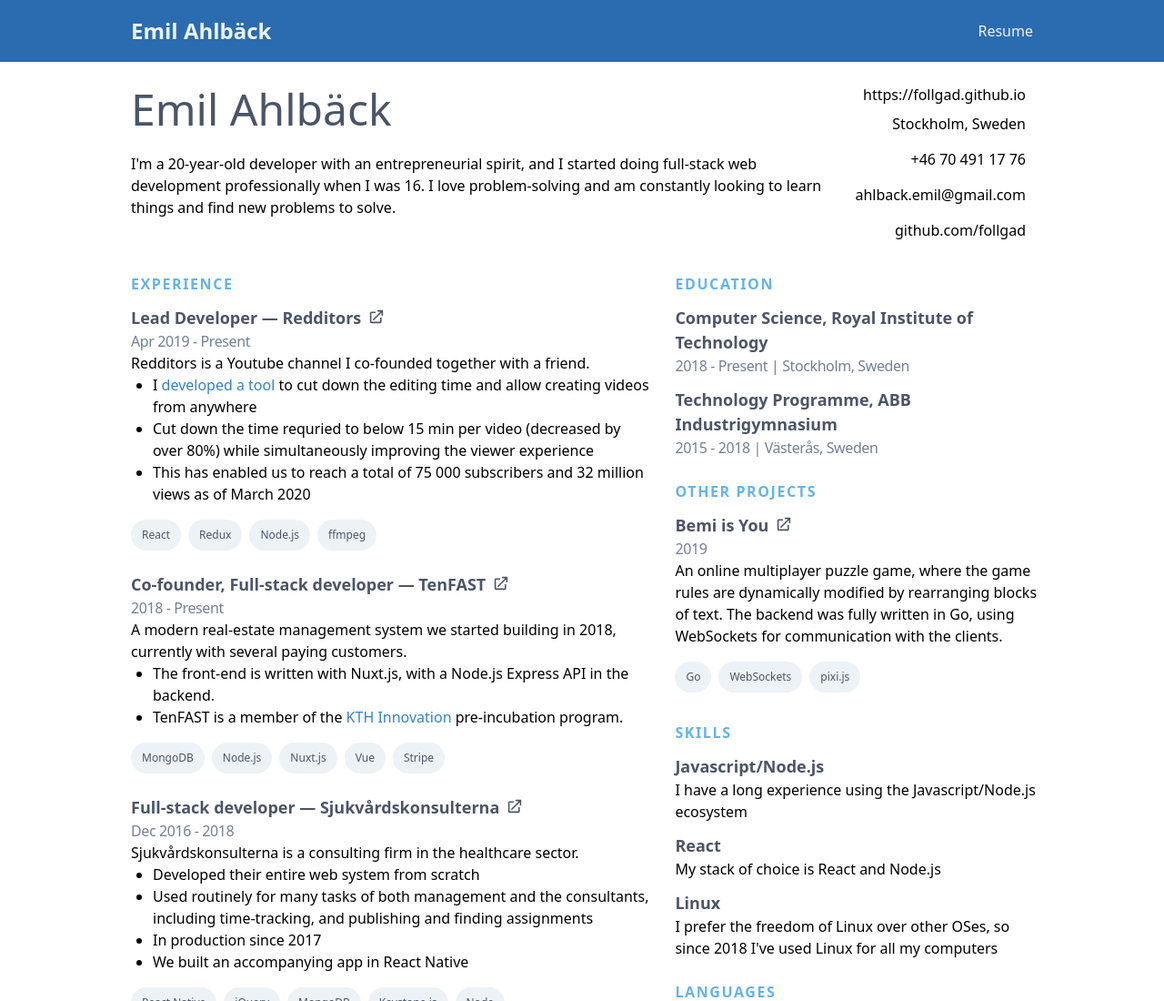
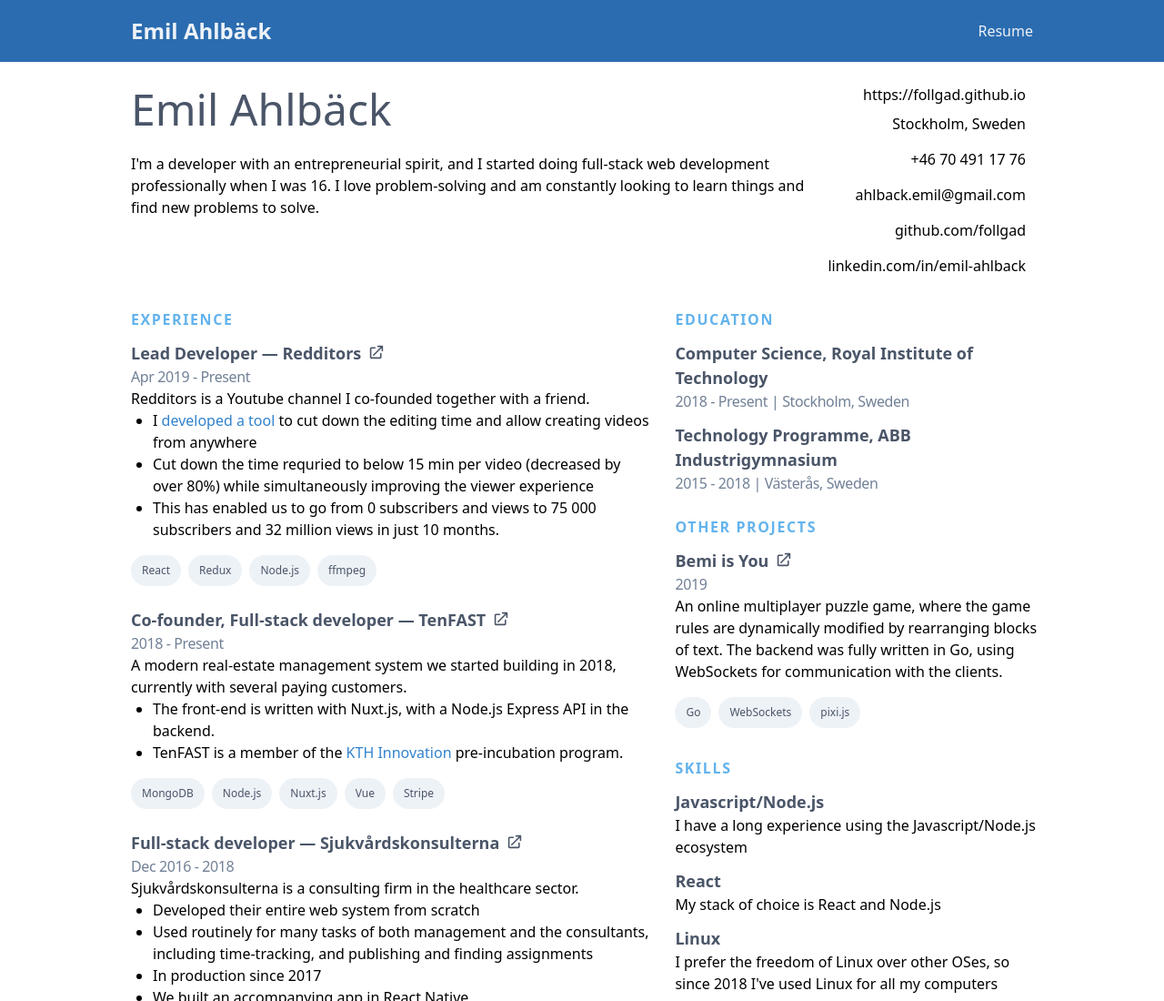
Before and after one commit to FOLLGAD/follgad.github.io, a Gatsby site: page /resume in a window 1280 px wide. Shown: the top 1100 px of the page at 91% size. Built offline with nearby package versions, Linux system fonts and the light colour scheme; Gatsby itself is replaced by a stand-in of ours; some icons are missing.

Commit message:
Added linkein

```diff
--- a/gatsby-config.js
+++ b/gatsby-config.js
@@ -1,7 +1,7 @@
 module.exports = {
   siteMetadata: {
     title: `Emil Ahlbäck`,
-    description: ``,
+    description: `Full-stack web developer from Sweden`,
     author: `Emil Ahlbäck`,
   },
   plugins: [
--- a/src/pages/resume.js
+++ b/src/pages/resume.js
@@ -31,10 +31,13 @@ const IndexPage = () => (
 					<Info icon="cib-github" right>
 						<a href="https://github.com/follgad">github.com/follgad</a>
 					</Info>
+					<Info icon="cib-linkedin" right>
+						<a href="https://linkedin.com/in/emil-ahlback">linkedin.com/in/emil-ahlback</a>
+					</Info>
 				</div>
 
 				<p>
-					I'm a 20-year-old developer with an entrepreneurial spirit, and I started doing full-stack web development professionally when I was 16.
+					I'm a developer with an entrepreneurial spirit, and I started doing full-stack web development professionally when I was 16.
 					I love problem-solving and am constantly looking to learn things and find new problems to solve.
 				</p>
 			</div>
@@ -55,7 +58,7 @@ const IndexPage = () => (
 						<Sublist>
 							<SublistItem>I <a className="text-blue-600" href="https://app.redditvideomaker.com/">developed a tool</a> to cut down the editing time and allow creating videos from anywhere</SublistItem>
 							<SublistItem>Cut down the time requried to below 15 min per video (decreased by over 80%) while simultaneously improving the viewer experience</SublistItem>
-							<SublistItem>This has enabled us to reach a total of 75 000 subscribers and 32 million views as of March 2020</SublistItem>
+							<SublistItem>This has enabled us to go from 0 subscribers and views to 75 000 subscribers and 32 million views in just 10 months.</SublistItem>
 						</Sublist>
 					</Experience>
 					<Experience
```
